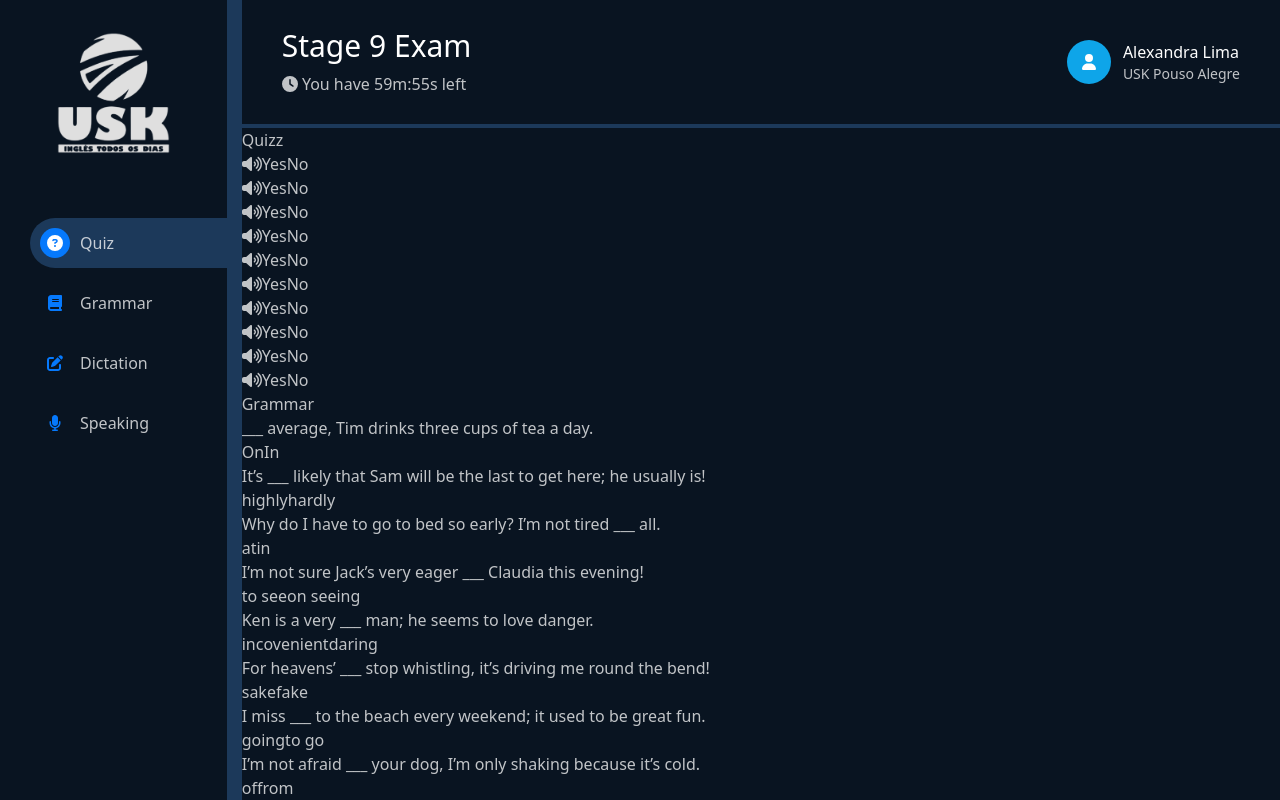
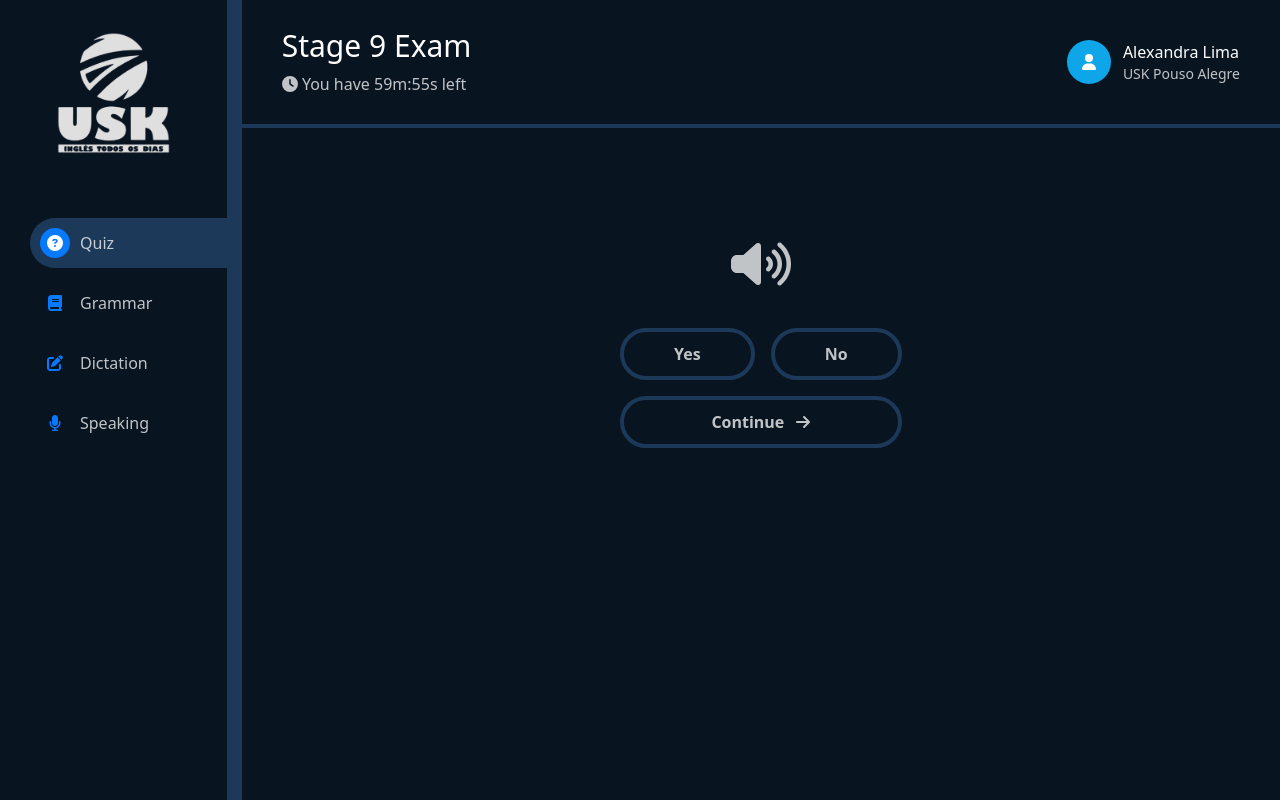
Before and after one commit to PabloGaudard/PabloGaudard.github.io, an Angular app: page /exam in a window 1280 px wide. Built offline with nearby package versions, Linux system fonts and the light colour scheme.

Commit message:
upgrade quiz

```diff
--- a/src/app/components/quiz/quiz.component.html
+++ b/src/app/components/quiz/quiz.component.html
@@ -1,10 +1,17 @@
 <ng-template ngFor let-item [ngForOf]="questions" let-i="index">
-    <div>
+    <div class="flex flex-col items-center pt-28" *ngIf="i == 0">
 
-        <fa-icon [icon]="faVolumeHigh" (click)="speak(item.question)"></fa-icon>
+        <fa-icon [icon]="faVolumeHigh" (click)="speak(item.question)" class="cursor-pointer text-5xl mb-10"></fa-icon>
 
-        <button>Yes</button>
-        <button>No</button>
+        <div class="options">
+            <div class="mb-4">
+                <button class="mr-4">Yes</button>
+                <button>No</button>
+            </div>
+            <button class="w-full">
+                <span>Continue</span> <fa-icon [icon]="faArrowRight" class="ml-3"></fa-icon>
+            </button>
+        </div>
 
     </div>
 </ng-template>
--- a/src/app/components/quiz/quiz.component.scss
+++ b/src/app/components/quiz/quiz.component.scss
@@ -0,0 +1,8 @@
+.options{
+    button{
+        padding: 10px 50px;
+        border: 4px solid #1c395a;
+        border-radius: 999px;
+        font-weight: bold;
+    }
+}
--- a/src/app/components/quiz/quiz.component.ts
+++ b/src/app/components/quiz/quiz.component.ts
@@ -1,6 +1,6 @@
 import { Component } from '@angular/core';
 
-import { faVolumeHigh } from '@fortawesome/free-solid-svg-icons';
+import { faVolumeHigh, faArrowRight } from '@fortawesome/free-solid-svg-icons';
 
 @Component({
   selector: 'app-quiz',
@@ -10,6 +10,7 @@ import { faVolumeHigh } from '@fortawesome/free-solid-svg-icons';
 export class QuizComponent {
 
   faVolumeHigh = faVolumeHigh;
+  faArrowRight = faArrowRight;
 
   questions = [
     { question: 'Can we cut bread with the thick edge of a knife?', answer: 0 },
--- a/src/app/views/exam/exam.component.html
+++ b/src/app/views/exam/exam.component.html
@@ -5,17 +5,14 @@
 
         <app-header></app-header>
 
-        <h1>Quizz</h1>
         <app-quiz></app-quiz>
 
-        <h1>Grammar</h1>
-        <app-grammar></app-grammar>
+        <!-- <app-grammar></app-grammar>
 
-        <h1>Speaking</h1>
         <app-speaking></app-speaking>
 
-        <h1>Dictation</h1>
-        <app-dictation></app-dictation>
+        <app-dictation></app-dictation> -->
+
     </div>
 </div>
 
--- a/src/app/views/exam/exam.component.ts
+++ b/src/app/views/exam/exam.component.ts
@@ -1,11 +1,15 @@
-import { Component } from '@angular/core';
+import { Component, OnInit } from '@angular/core';
 
 @Component({
   selector: 'app-exam',
   templateUrl: './exam.component.html',
   styleUrls: ['./exam.component.scss']
 })
-export class ExamComponent {
+export class ExamComponent implements OnInit {
+
+  ngOnInit(){
+    window.speechSynthesis.getVoices()
+  }
 
 
 
```
